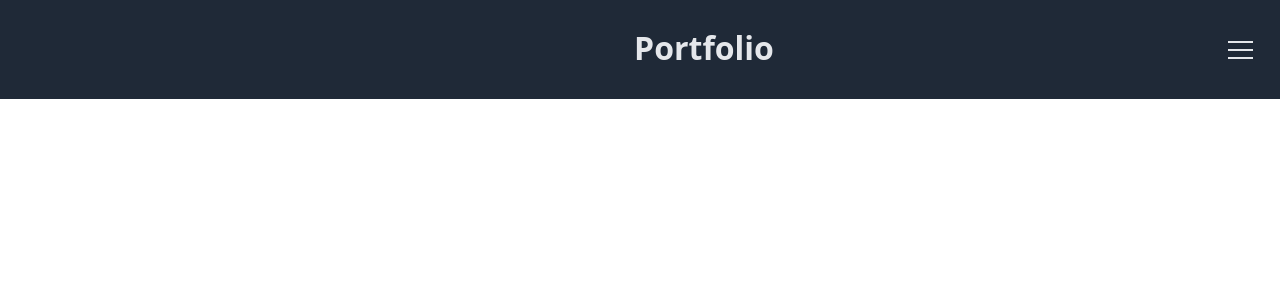
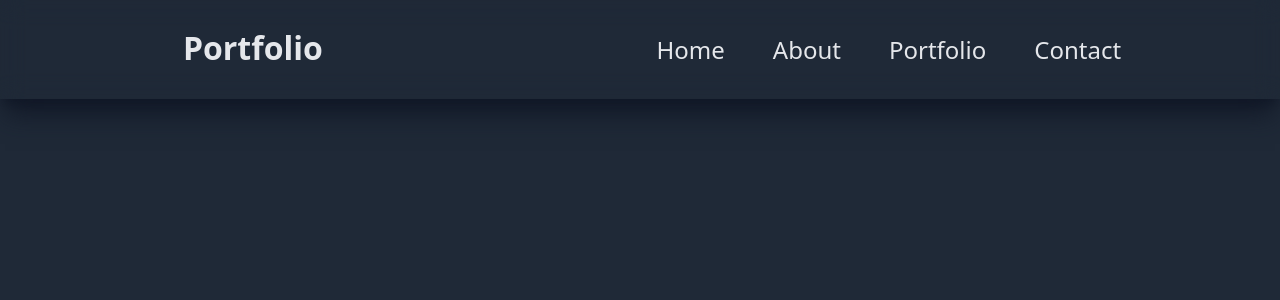
Before and after one commit to Lucas-M01/My-portfolio, a Next.js app: page / in a window 1280 px wide. Shown: the top 300 px of the page. Built offline with nearby package versions, Linux system fonts and the light colour scheme.

Commit message:
Header melhorado

```diff
--- a/src/components/Header.tsx
+++ b/src/components/Header.tsx
@@ -5,8 +5,9 @@ export function Header() {
   const [openNav, setOpenNav] = useState(false)
 
   return (
-    <header className="w-full py-5 md:py-8 px-[9%] bg-gray-800 text-gray-200 relative">
-      <nav className="text-xl md:text-2xl w-full md:ml-16">
+    <header className="w-full py-5 lg:py-8 px-[9%] bg-clip-padding backdrop-filter relative backdrop-blur-md bg-opacity-10 text-gray-200 shadow-xl shadow-gray-900">
+      <div className="lg:max-w-[90em] lg:w-11/12 lg:my-0 lg:mx-auto">
+        <nav className="text-xl lg:text-2xl w-full lg:flex lg:justify-between lg:items-center">
           <div className="text-center px-[1em] py-0">
             <a
               className="cursor-default font-semibold text-2xl md:text-[2rem]"
@@ -17,33 +18,45 @@ export function Header() {
           </div>
 
           <ul
-          className={`text-gray-200 bg-gray-700 text-center transition w-full h-screen flex flex-col justify-evenly fixed top-0 ${
-            openNav === false ? 'left-full' : 'left-0'
+            className={`text-gray-200 bg-gray-700 text-center transition lg:h-full w-full h-screen flex flex-col justify-evenly lg:static lg:flex-row lg:bg-transparent lg:justify-end fixed top-0 ${
+              openNav === false ? 'left-[-5000px]' : 'left-0'
             }`}
           >
-          <li>
-            <a className="hover:text-yellow-500 duration-300" href="#home">
+            <li className="lg:ml-[2em]">
+              <a
+                className="lg:relative before:content-[''] before:w-0 before:absolute before:h-[3px] before:bg-yellow-500 before:bottom-[-2px] before:duration-300 before:ease-linear hover:before:w-full"
+                href="#home"
+              >
                 Home
               </a>
             </li>
-          <li>
-            <a className="hover:text-yellow-500 duration-300" href="#about">
+            <li className="lg:ml-[2em]">
+              <a
+                className="lg:relative before:content-[''] before:w-0 before:absolute before:h-[3px] before:bg-yellow-500 before:bottom-[-2px] before:duration-300 before:ease-linear hover:before:w-full"
+                href="#about"
+              >
                 About
               </a>
             </li>
-          <li>
-            <a className="hover:text-yellow-500 duration-300" href="#portfolio">
+            <li className="lg:ml-[2em]">
+              <a
+                className="lg:relative before:content-[''] before:w-0 before:absolute before:h-[3px] before:bg-yellow-500 before:bottom-[-2px] before:duration-300 before:ease-linear hover:before:w-full"
+                href="#portfolio"
+              >
                 Portfolio
               </a>
             </li>
-          <li>
-            <a className="hover:text-yellow-500 duration-300" href="#contact">
+            <li className="lg:ml-[2em]">
+              <a
+                className="lg:relative before:content-[''] before:w-0 before:absolute before:h-[3px] before:bg-yellow-500 before:bottom-[-2px] before:duration-300 before:ease-linear hover:before:w-full"
+                href="#contact"
+              >
                 Contact
               </a>
             </li>
           </ul>
         </nav>
-      <div className="block cursor-pointer translate-y-[-50%] absolute top-1/2 right-4 z-[4]">
+        <div className="block lg:hidden cursor-pointer translate-y-[-50%] absolute top-1/2 right-4 z-[4]">
           <Hamburger
             size={25}
             toggled={openNav}
@@ -51,6 +64,7 @@ export function Header() {
             duration={0.5}
           />
         </div>
+      </div>
     </header>
   )
 }
--- a/src/pages/index.tsx
+++ b/src/pages/index.tsx
@@ -1,9 +1,9 @@
-import { Header } from "@/components/Header";
+import { Header } from '@/components/Header'
 
 export default function Home() {
   return (
-    <>
+    <div className="bg-gray-800 h-screen">
       <Header />
-    </>
+    </div>
   )
 }
```
Lines whose indentation alone changed are shown as unchanged.
